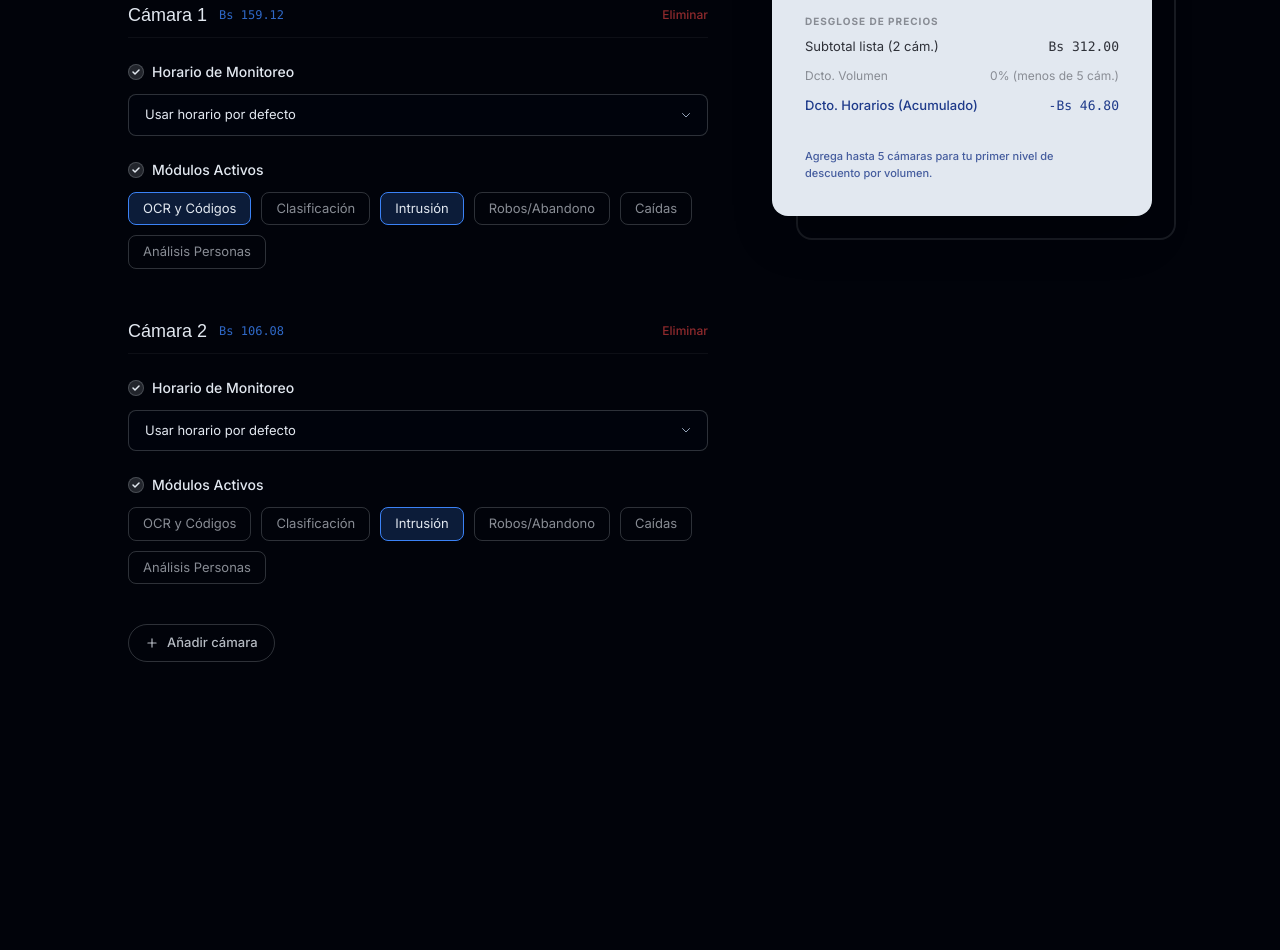
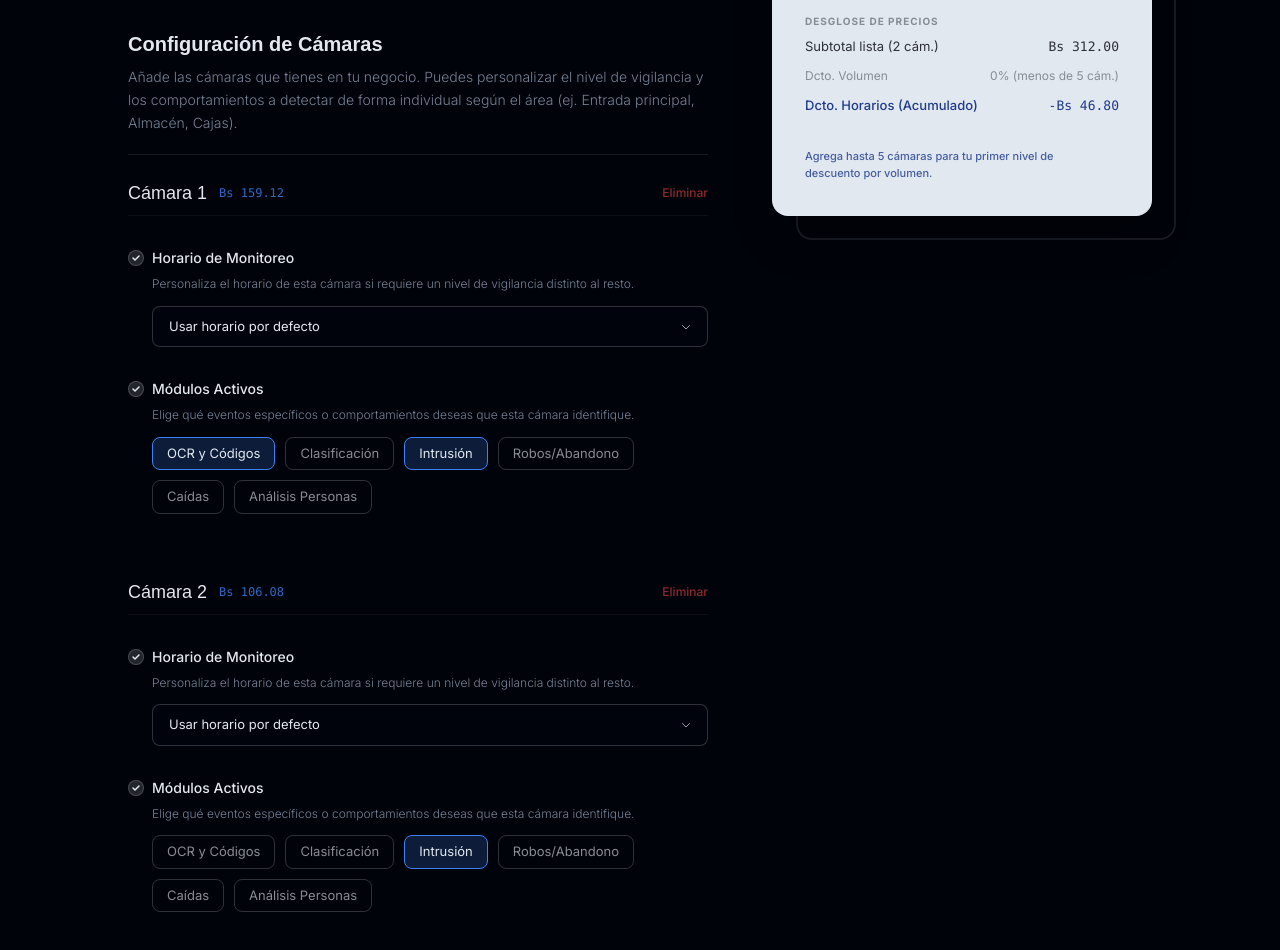
Before and after one commit to VigIA-Group/vigia-landing-page, an Astro site: page /precios in a window 1280 px wide. Shown: the part 417-1367 px from the top of the page. Before the commit the page ends 1175 px from the top, so only its background shows below. Built offline with nearby package versions, Linux system fonts and the light colour scheme; Astro itself is replaced by a stand-in of ours; no server answers; a web font is replaced by a local one.

Commit message:
feat: added description to the pricing calculator states

```diff
--- a/src/components/services/PricingCalculator.tsx
+++ b/src/components/services/PricingCalculator.tsx
@@ -123,8 +123,16 @@ export default function PricingCalculator() {
     );
   };
 
-  const SectionLabel = ({ text }: { text: string }) => (
-    <div className="flex items-center gap-2 mb-3">
+  // Componente actualizado: Ahora acepta una descripción opcional
+  const SectionLabel = ({
+    text,
+    description,
+  }: {
+    text: string;
+    description?: string;
+  }) => (
+    <div className="mb-3">
+      <div className="flex items-center gap-2">
         <div className="w-4 h-4 rounded-full bg-text/15 border border-text/20 flex items-center justify-center flex-shrink-0">
           <svg width="10" height="10" viewBox="0 0 10 10" fill="none">
             <path
@@ -137,6 +145,12 @@ export default function PricingCalculator() {
           </svg>
         </div>
         <span className="text-sm font-medium text-text">{text}</span>
+      </div>
+      {description && (
+        <p className="mt-1.5 ml-6 text-xs text-muted/80 font-light leading-relaxed">
+          {description}
+        </p>
+      )}
     </div>
   );
 
@@ -156,9 +170,12 @@ export default function PricingCalculator() {
 
       <div className="max-w-5xl mx-auto grid grid-cols-1 lg:grid-cols-[1fr_380px] gap-16 items-start">
         <div className="flex flex-col w-full">
-          <div className="mb-12">
-            <SectionLabel text="Horario por defecto" />
-            <div className="relative">
+          <div className="mb-14">
+            <SectionLabel
+              text="Horario por defecto"
+              description="Define el tiempo base de monitoreo para tu red. Las detecciones de IA se realizarán únicamente durante este periodo para todas tus cámaras."
+            />
+            <div className="relative ml-6">
               <select
                 value={defaultHorario}
                 onChange={(e) =>
@@ -193,20 +210,29 @@ export default function PricingCalculator() {
                 </svg>
               </div>
             </div>
-            <p className="mt-2 text-xs text-muted/70 font-light">
-              Aplica a todas las cámaras, a menos que cambies el horario en una
-              cámara específica.
+          </div>
+
+          <div className="space-y-12">
+            {/* Cabecera introductoria para la sección de cámaras */}
+            <div className="mb-2 border-b border-text/10 pb-5">
+              <h3 className="text-xl font-display font-semibold text-text mb-2">
+                Configuración de Cámaras
+              </h3>
+              <p className="text-sm text-muted/80 font-light leading-relaxed">
+                Añade las cámaras que tienes en tu negocio. Puedes personalizar
+                el nivel de vigilancia y los comportamientos a detectar de forma
+                individual según el área (ej. Entrada principal, Almacén,
+                Cajas).
               </p>
             </div>
 
-          <div className="space-y-12">
             {cameras.map((cam, index) => {
               const camDetails = totals.perCameraDetails.find(
                 (c) => c.id === cam.id,
               );
 
               return (
-                <div key={cam.id} className="relative flex flex-col gap-6">
+                <div key={cam.id} className="relative flex flex-col gap-8 pt-4">
                   <div className="flex items-center justify-between pb-2 border-b border-text/5">
                     <div className="flex items-center gap-3">
                       <h3 className="text-lg font-display font-medium text-text m-0">
@@ -229,8 +255,11 @@ export default function PricingCalculator() {
                   </div>
 
                   <div>
-                    <SectionLabel text="Horario de Monitoreo" />
-                    <div className="relative">
+                    <SectionLabel
+                      text="Horario de Monitoreo"
+                      description="Personaliza el horario de esta cámara si requiere un nivel de vigilancia distinto al resto."
+                    />
+                    <div className="relative ml-6">
                       <select
                         value={cam.horario}
                         onChange={(e) =>
@@ -274,8 +303,11 @@ export default function PricingCalculator() {
                   </div>
 
                   <div>
-                    <SectionLabel text="Módulos Activos" />
-                    <div className="flex flex-wrap gap-2.5">
+                    <SectionLabel
+                      text="Módulos Activos"
+                      description="Elige qué eventos específicos o comportamientos deseas que esta cámara identifique."
+                    />
+                    <div className="flex flex-wrap gap-2.5 ml-6">
                       {MOD_LIST.map((mod) => {
                         const isActive = cam.mods.includes(mod.id);
                         return (
@@ -301,7 +333,7 @@ export default function PricingCalculator() {
 
           <button
             onClick={addCamera}
-            className="mt-10 py-2 px-4 rounded-full border border-text/20 text-text/80 text-[13px] font-medium hover:border-text/40 hover:bg-surface/50 transition-all self-start flex items-center gap-2"
+            className="mt-12 py-2 px-4 rounded-full border border-text/20 text-text/80 text-[13px] font-medium hover:border-text/40 hover:bg-surface/50 transition-all self-start flex items-center gap-2"
           >
             <svg
               width="14"
@@ -324,29 +356,6 @@ export default function PricingCalculator() {
           <div className="hidden lg:block absolute top-6 -right-6 bottom-[-1.5rem] left-6 border-2 border-text/10 rounded-2xl z-0 pointer-events-none"></div>
 
           <div className="relative z-10 bg-text text-background rounded-2xl p-8 shadow-2xl flex flex-col items-start border border-text/20">
-            {/* <div className="absolute top-6 right-6 flex bg-background/10 rounded-lg p-0.5 border border-background/20">
-              <button
-                onClick={() => setCurrency("bs")}
-                className={`px-3 py-1 text-[11px] font-bold rounded-md transition-colors ${
-                  currency === "bs"
-                    ? "bg-background text-text shadow-sm"
-                    : "text-background/60 hover:text-background"
-                }`}
-              >
-                Bs
-              </button>
-              <button
-                onClick={() => setCurrency("usd")}
-                className={`px-3 py-1 text-[11px] font-bold rounded-md transition-colors ${
-                  currency === "usd"
-                    ? "bg-background text-text shadow-sm"
-                    : "text-background/60 hover:text-background"
-                }`}
-              >
-                USD
-              </button>
-            </div> */}
-
             <span className="text-[11px] font-bold uppercase tracking-[0.2em] text-background/50 mb-4">
               Total Mensual Estimado
             </span>
@@ -362,13 +371,6 @@ export default function PricingCalculator() {
                 / mes
               </span>
             </div>
-
-            {/* <div className="text-xs font-mono text-background/60 mb-8 border border-background/20 px-3 py-1 rounded-full transition-all">
-              ≈{" "}
-              {currency === "usd"
-                ? `Bs ${totals.finalTotalBs.toFixed(2)}`
-                : `$ ${totals.finalTotalUsd.toFixed(2)} USD`}
-            </div> */}
 
             <div className="w-full space-y-3 pt-6 border-t border-background/15 text-[13px]">
               <span className="block text-[10px] font-bold uppercase tracking-widest text-background/40 mb-2">
```
Lines whose indentation alone changed are shown as unchanged.
